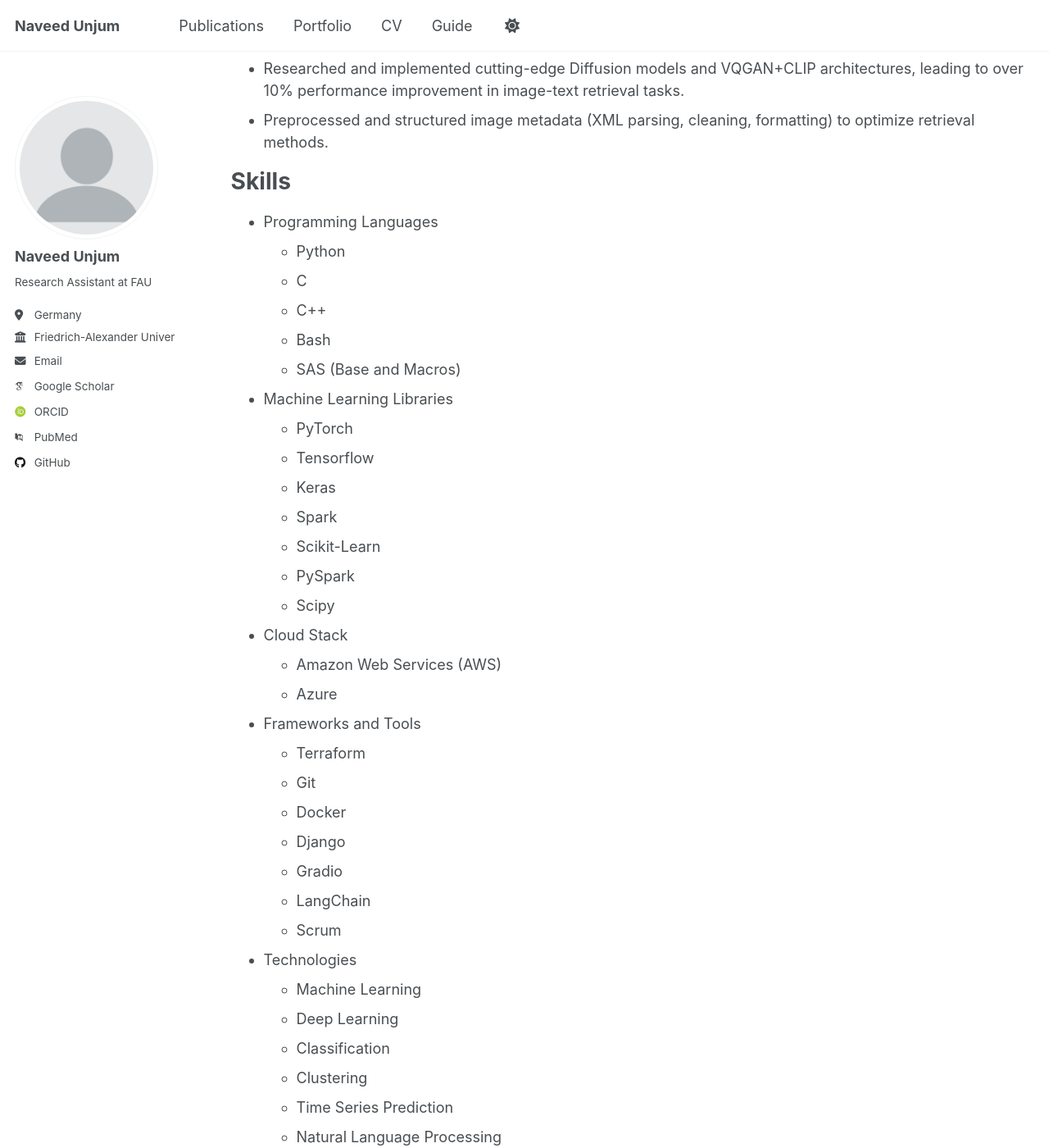
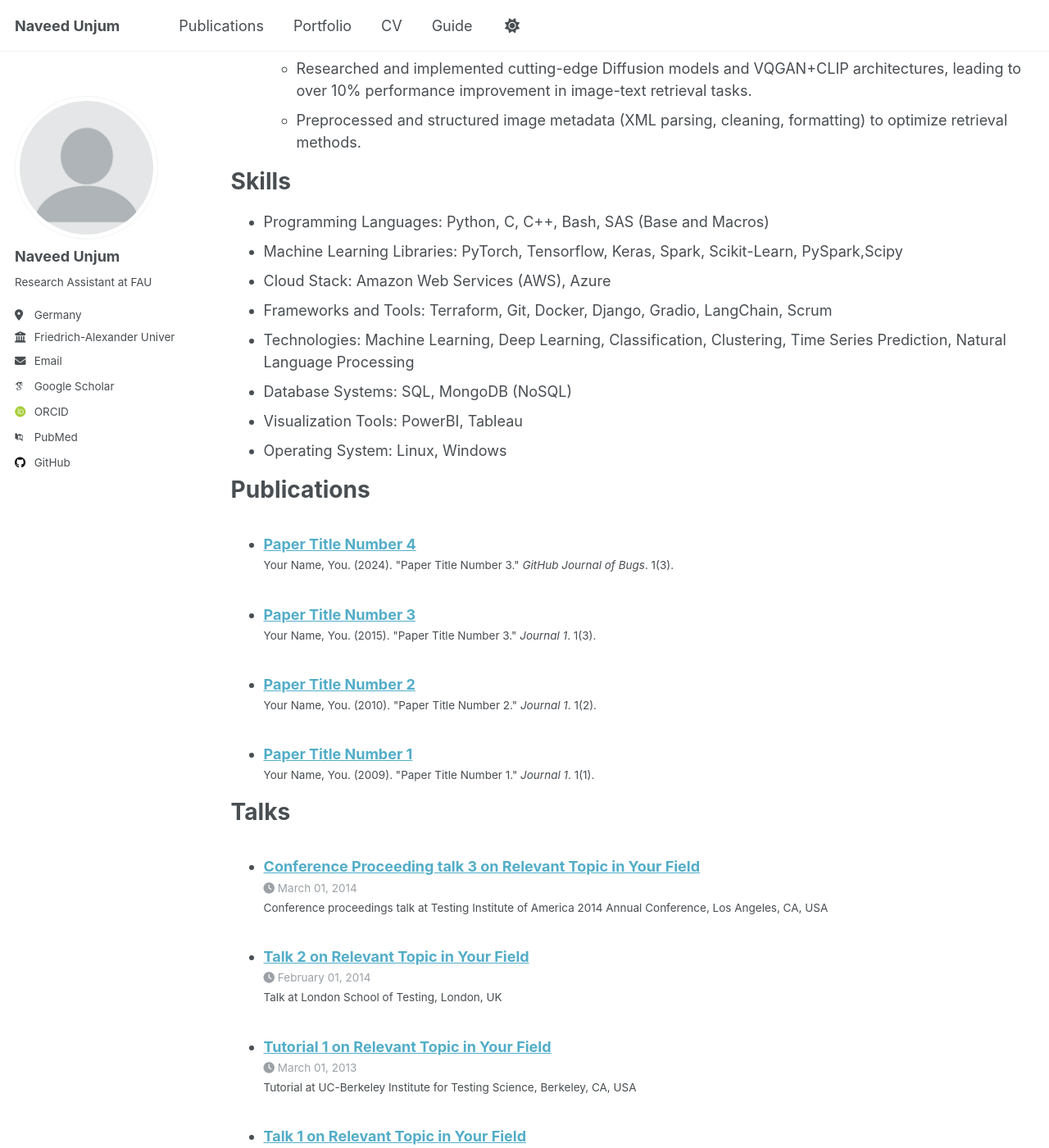
Before and after one commit to naveedunjum/naveedunjum.github.io, a Jekyll site: the page built from _pages/cv.md, in a window 1280 px wide and 1400 px high, scrolled down 1057 px. Shown: the whole window at 82% size. Built offline with Jekyll 4.4.1, drawn with Linux system fonts in a browser that asks for light colours; some web fonts are replaced; some of the changed text lies outside the part shown.

Commit message:
Update cv.md

```diff
--- a/_pages/cv.md
+++ b/_pages/cv.md
@@ -33,53 +33,20 @@ Work experience
   * Creation and maintenance of dashboards in PowerBI and Palatir Imagine for use in different production settings.
 
 * May 2022 – Nov 2022: Research Assistant at Philipps University Marburg
-*   Tailored various state-of-the-art deep learning methods like transformers and Generative Adversarial Networks(GANs) for multimodal generation tasks on art datasets.
-*   Researched and implemented cutting-edge Diffusion models and VQGAN+CLIP architectures, leading to over 10% performance improvement in image-text retrieval tasks.
-*   Preprocessed and structured image metadata (XML parsing, cleaning, formatting) to optimize retrieval methods.
+  *   Tailored various state-of-the-art deep learning methods like transformers and Generative Adversarial Networks(GANs) for multimodal generation tasks on art datasets.
+  *   Researched and implemented cutting-edge Diffusion models and VQGAN+CLIP architectures, leading to over 10% performance improvement in image-text retrieval tasks.
+  *   Preprocessed and structured image metadata (XML parsing, cleaning, formatting) to optimize retrieval methods.
 
 Skills
 ======
-* Programming Languages
-  * Python
-  * C
-  * C++
-  * Bash
-  * SAS (Base and Macros)
-* Machine Learning Libraries
-  * PyTorch
-  * Tensorflow
-  * Keras
-  * Spark
-  * Scikit-Learn
-  * PySpark
-  * Scipy
-* Cloud Stack
-  * Amazon Web Services (AWS)
-  * Azure
-* Frameworks and Tools
-  * Terraform
-  * Git
-  * Docker
-  * Django
-  * Gradio
-  * LangChain
-  * Scrum
-* Technologies
-  * Machine Learning
-  * Deep Learning
-  * Classification
-  * Clustering
-  * Time Series Prediction
-  * Natural Language Processing
-* Database Systems
-  * SQL
-  * MongoDB (NoSQL)
-* Visualization Tools
-  * PowerBI
-  * Tableau
-* Operating System
-  * Linux
-  * Windows
+* Programming Languages: Python, C, C++, Bash, SAS (Base and Macros)
+* Machine Learning Libraries: PyTorch, Tensorflow, Keras, Spark, Scikit-Learn, PySpark,Scipy
+* Cloud Stack: Amazon Web Services (AWS), Azure
+* Frameworks and Tools: Terraform, Git, Docker, Django, Gradio, LangChain, Scrum
+* Technologies: Machine Learning, Deep Learning, Classification, Clustering, Time Series Prediction, Natural Language Processing
+* Database Systems: SQL, MongoDB (NoSQL)
+* Visualization Tools: PowerBI, Tableau
+* Operating System: Linux, Windows
 
 Publications
 ======
@@ -92,13 +59,3 @@ Talks
   <ul>{% for post in site.talks reversed %}
     {% include archive-single-talk-cv.html  %}
   {% endfor %}</ul>
-
-Teaching
-======
-  <ul>{% for post in site.teaching reversed %}
-    {% include archive-single-cv.html %}
-  {% endfor %}</ul>
-
-Service and leadership
-======
-* Currently signed in to 43 different slack teams
```
